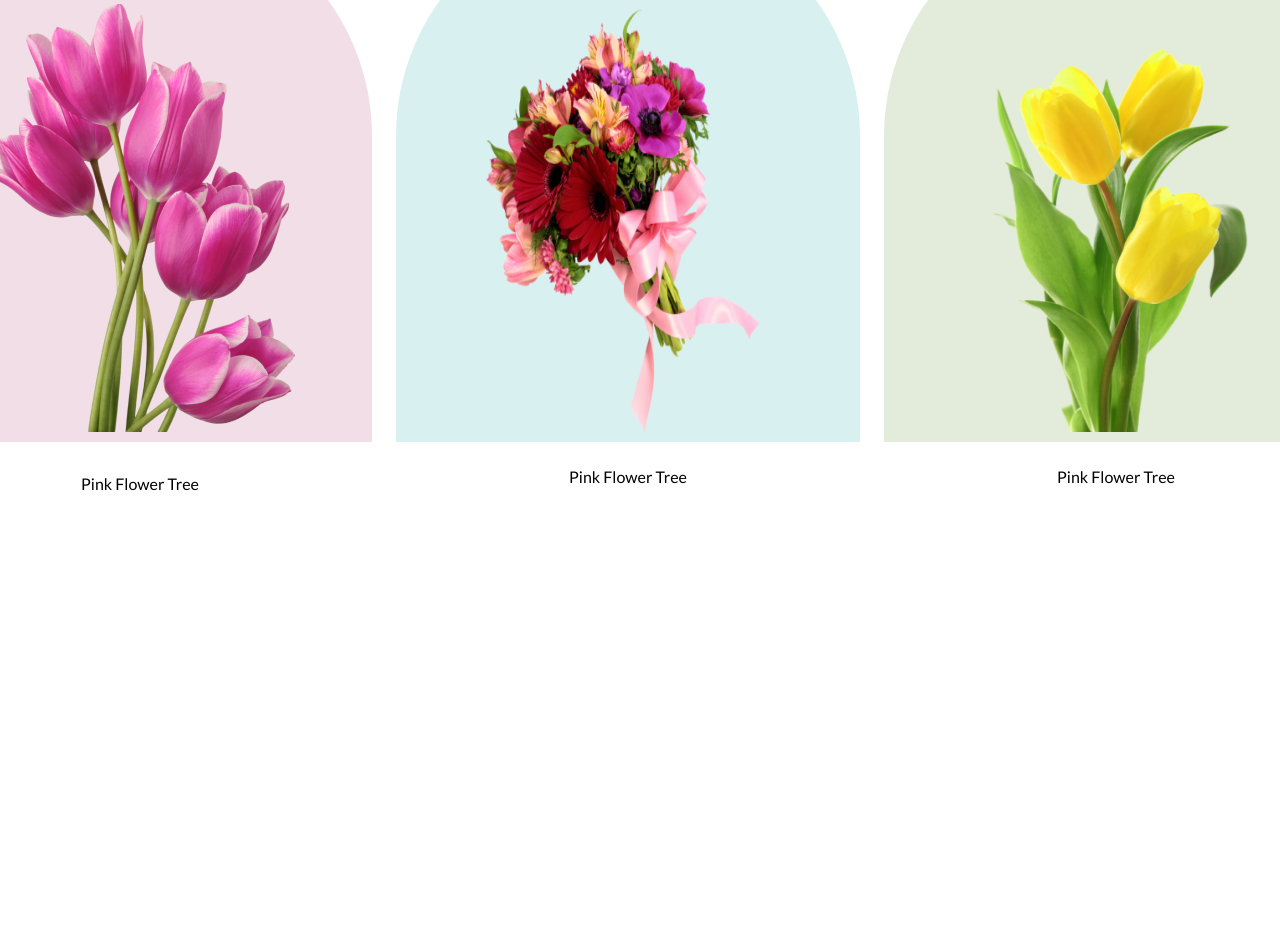
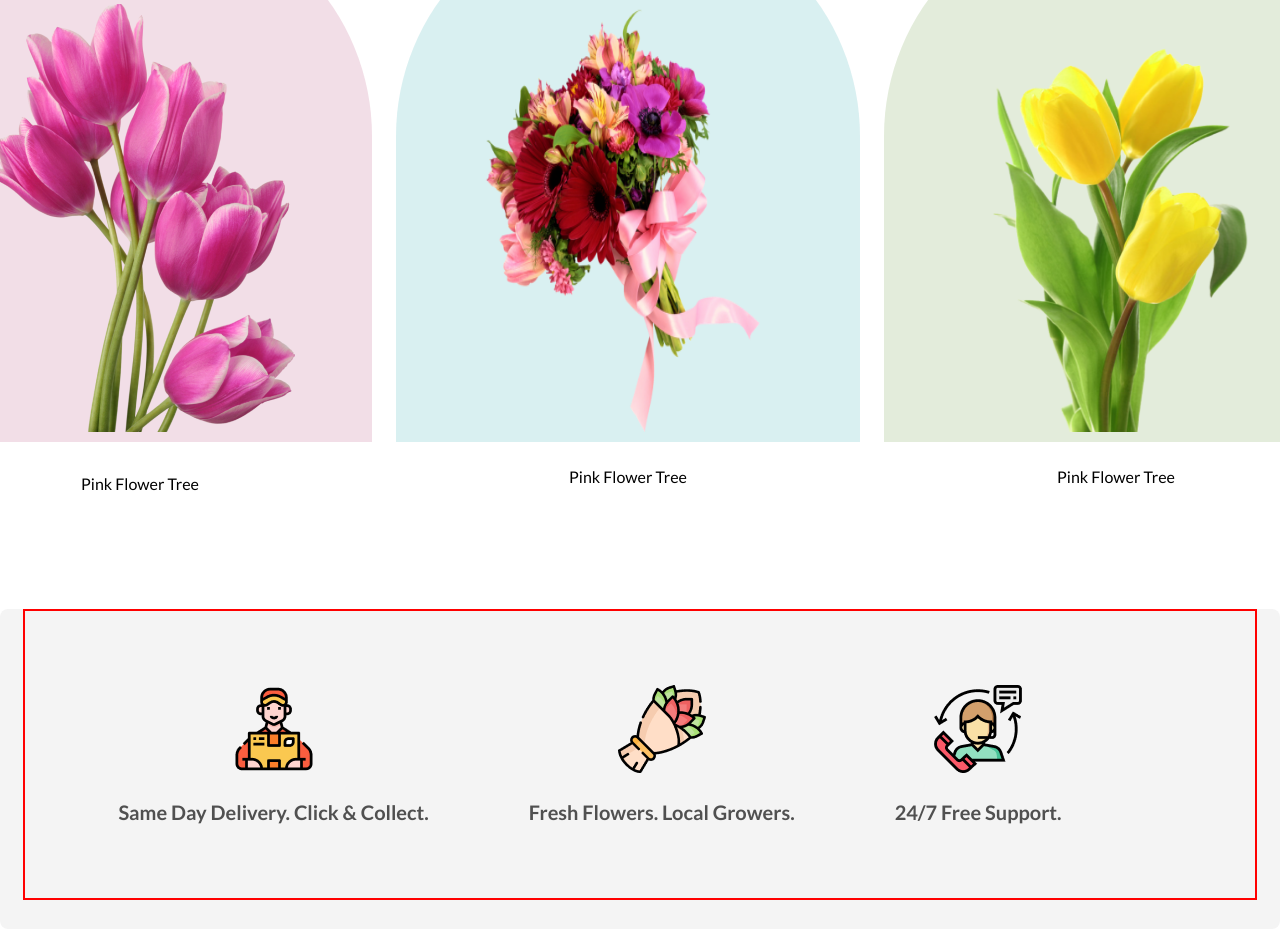
Before and after one commit to abirchokra/responsive-practice-task, a plain HTML site: page index.html in a window 1280 px wide. Shown: the part 1304-2243 px from the top of the page. Before the commit the page ends 1913 px from the top, so only its background shows below. Drawn offline with Linux system fonts and the light colour scheme.

Commit message:
third-section

```diff
--- a/index.html
+++ b/index.html
@@ -45,6 +45,25 @@
             </div>
         </div>
         </section>
+
+        <section class="third-section" >
+
+            <div class="third-section-bg">
+                <div id="one">
+                <img src="Flower Asset/Group 57.png" alt="">
+                <p>Same Day Delivery. Click & Collect.</p>
+                </div>
+                <div id="one">
+                <img src="Flower Asset/Group 58.png" alt="">
+                <p>Fresh Flowers. Local Growers.</p>
+                </div>
+                <div id="one">
+                <img src="Flower Asset/Group 59.png" alt="">
+                <p>24/7 Free Support.</p>
+                </div>
+            </div>
+
+        </section>
     </main>
 
 </body>
--- a/styles/style.css
+++ b/styles/style.css
@@ -52,8 +52,6 @@ body{
         flex-direction: column;
         justify-content: center;
         align-items: center;
-
-
         width: 100%;
     }
     .left{
@@ -88,7 +86,7 @@ body{
         padding: 10px 23px 10px 23px;
         border-radius: 8px;
         /* margin-left: -30px; */
-        position: absolute;
+
 
 
     }
@@ -298,3 +296,37 @@ body{
 
 
 }
+
+/* third-section  */
+.third-section{
+    max-width: 1440px;
+    height: 320px;
+    border-radius: 8px;
+    background: rgba(39, 39, 39, 0.05);
+    margin: 0 auto;
+    margin-bottom: 100px;
+}
+.third-section-bg{
+    width: 1090px;
+    height: 147px;
+    border: 2px solid red;
+    margin: 0 auto;
+    padding: 70px;
+    display: flex;
+    justify-content: center;
+    align-items: center;
+
+
+
+}
+#one{
+    margin-right: 100px;
+    text-align: center;
+
+}
+#one p{
+    color: rgba(39, 39, 39, 0.8);
+    font-size: 1.25rem;
+    font-weight: 600;
+    margin-top: 24px;
+}
```
